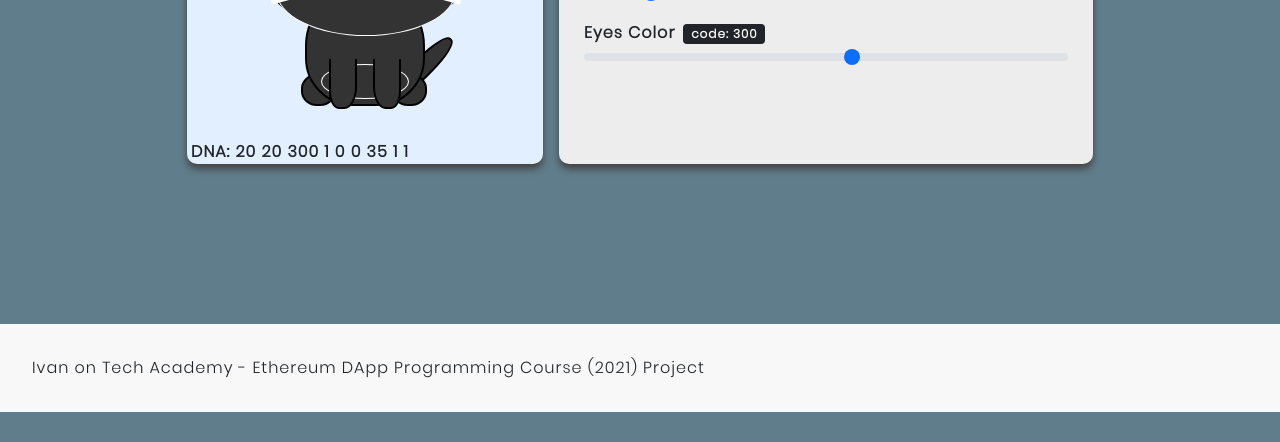
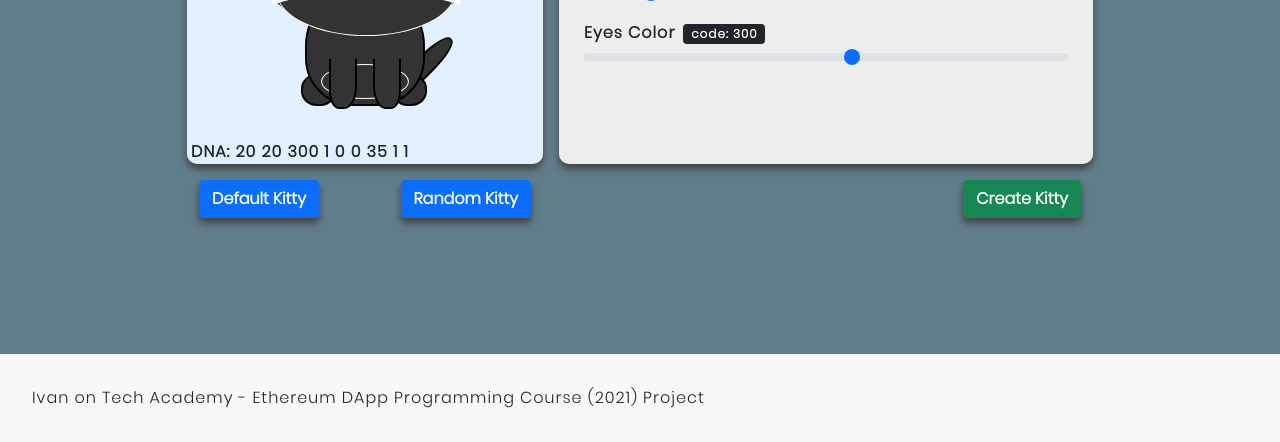
Before and after one commit to derdis14/ethereum-dapp-moon-kitties, a plain HTML site: page client/index.html in a window 1280 px wide. Shown: the part 456-898 px from the top of the page. Before the commit the page ends 868 px from the top, so only its background shows below. Drawn offline with nearby package versions, Linux system fonts and the light colour scheme.

Commit message:
added buttons to factory

```diff
--- a/client/index.html
+++ b/client/index.html
@@ -300,7 +300,22 @@
             </div>
           </div>
         </div>
-        <br />
+        <!-- Buttons -->
+        <div class="row justify-content-center">
+          <div class="col-lg-4 m-2 d-flex justify-content-between">
+            <button type="button" class="btn btn-primary light-b-shadow">
+              <b>Default Kitty</b>
+            </button>
+            <button type="button" class="btn btn-primary light-b-shadow">
+              <b>Random Kitty</b>
+            </button>
+          </div>
+          <div class="col-lg-6 m-2 d-flex justify-content-end">
+            <button type="button" class="btn btn-success light-b-shadow">
+              <b>Create Kitty</b>
+            </button>
+          </div>
+        </div>
       </div>
     </main>
 
```
